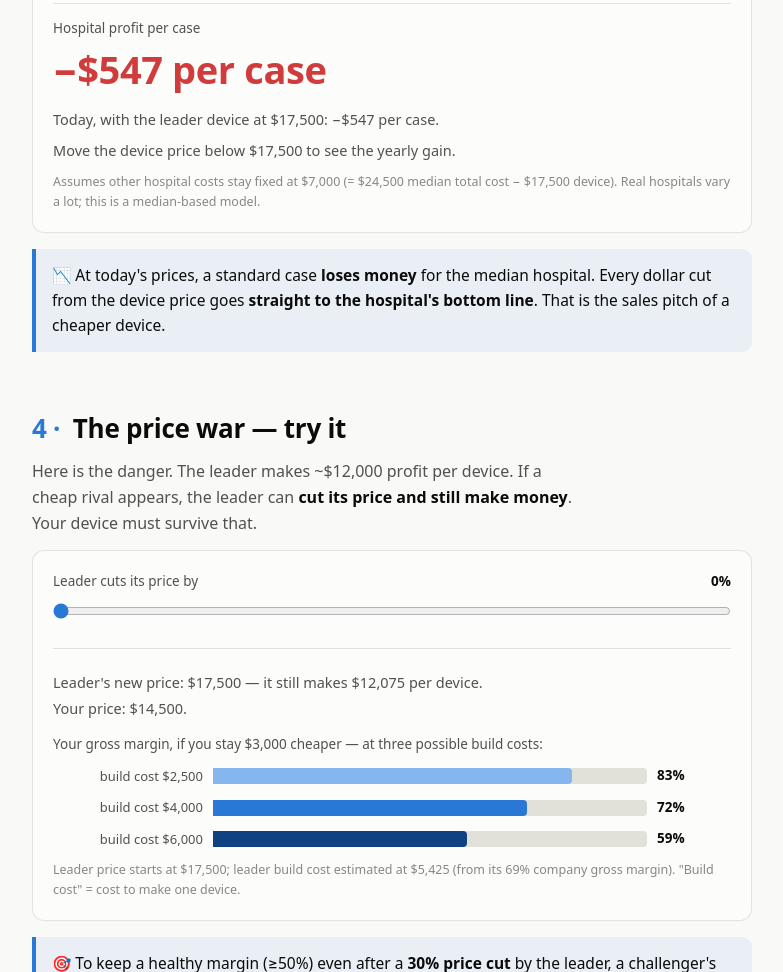
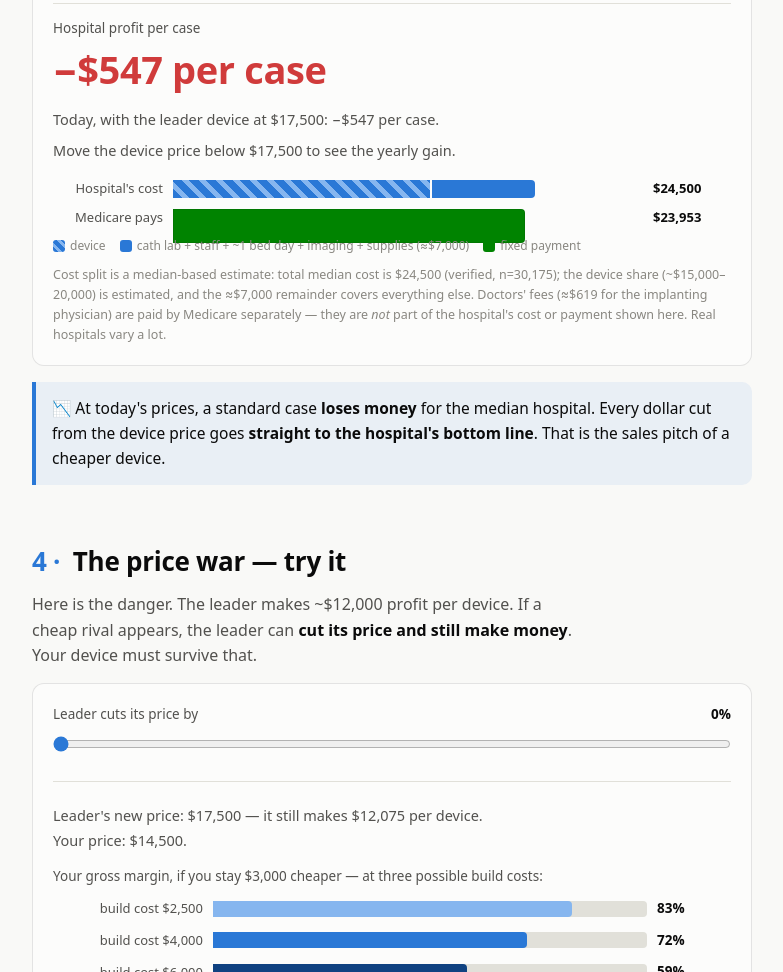
Before and after one commit to Jamesxxx1997/laao-economics, a plain HTML site: page index.html in a window 1280 px wide. Shown: the part 1929-2901 px from the top of the page, without its empty margins (248-1031 px from the left). Drawn offline with Linux system fonts and the light colour scheme.

Commit message:
Add hospital cost breakdown vs Medicare payment bars to section 3
Co-Authored-By: Claude Fable 5 <noreply@anthropic.com>

```diff
--- a/index.html
+++ b/index.html
@@ -92,6 +92,18 @@ input[type=range]{width:100%;accent-color:var(--blue);height:28px;cursor:pointer
 .mtrack{height:16px;background:var(--grid);border-radius:0 4px 4px 0;overflow:hidden}
 .mfill{height:100%;border-radius:0 4px 4px 0;min-width:2px}
 .mrow .pv{font-size:13.5px;font-weight:600;font-variant-numeric:tabular-nums}
+/* cost vs payment bars */
+.cvp{margin-top:16px}
+.cvprow{display:grid;grid-template-columns:110px 1fr 78px;gap:10px;align-items:center;margin-top:8px}
+.cvplb{font-size:13px;color:var(--ink2);text-align:right}
+.cvptrack{display:flex;height:18px}
+.seg{height:100%;min-width:2px}
+.seg.dev{background:repeating-linear-gradient(45deg,var(--blue) 0 7px,var(--blue-lite) 7px 12px);margin-right:2px;cursor:default}
+.seg.other{background:var(--blue);border-radius:0 4px 4px 0;cursor:default}
+.seg.pay{background:var(--green);border-radius:0 4px 4px 0;cursor:default}
+.cvpv{font-size:13px;font-weight:600;font-variant-numeric:tabular-nums}
+.cvpkey{display:flex;gap:14px;flex-wrap:wrap;margin-top:8px;font-size:12px;color:var(--muted)}
+.cvpkey .k{width:12px;height:12px;border-radius:3px;display:inline-block;vertical-align:-2px;margin-right:5px}
 /* levers */
 .levers{display:grid;grid-template-columns:repeat(auto-fit,minmax(230px,1fr));gap:12px;margin-top:14px}
 .lever{background:var(--surface);border:1px solid var(--ring);border-radius:12px;padding:16px}
@@ -180,8 +192,21 @@ footer{margin-top:64px;border-top:1px solid var(--grid);padding-top:20px;font-si
       <div class="big" id="profitBig">−$547</div>
       <div class="sub" id="profitSub"></div>
       <div class="sub" id="yearSub"></div>
+      <div class="cvp">
+        <div class="cvprow"><div class="cvplb">Hospital's cost</div>
+          <div class="cvptrack"><div class="seg dev" id="segDev" data-tip="The device itself — set by your slider"></div><div class="seg other" id="segOther" data-tip="Everything else, ≈$7,000: cath-lab time & staff, ~1 hospital day, imaging, supplies (estimate)"></div></div>
+          <div class="cvpv" id="costVal"></div></div>
+        <div class="cvprow"><div class="cvplb">Medicare pays</div>
+          <div class="cvptrack"><div class="seg pay" id="segPay" data-tip="Fixed payment for this case type (DRG), 2026 national average"></div></div>
+          <div class="cvpv" id="payVal"></div></div>
+        <div class="cvpkey">
+          <span><span class="k" style="background:repeating-linear-gradient(45deg,var(--blue) 0 4px,var(--blue-lite) 4px 7px)"></span>device</span>
+          <span><span class="k" style="background:var(--blue)"></span>cath lab + staff + ~1 bed day + imaging + supplies (≈$7,000)</span>
+          <span><span class="k" style="background:var(--green)"></span>fixed payment</span>
+        </div>
+      </div>
     </div>
-    <p class="note">Assumes other hospital costs stay fixed at $7,000 (= $24,500 median total cost − $17,500 device). Real hospitals vary a lot; this is a median-based model.</p>
+    <p class="note">Cost split is a median-based estimate: total median cost is $24,500 (verified, n=30,175); the device share (~$15,000–20,000) is estimated, and the ≈$7,000 remainder covers everything else. Doctors' fees (≈$619 for the implanting physician) are paid by Medicare separately — they are <em>not</em> part of the hospital's cost or payment shown here. Real hospitals vary a lot.</p>
   </div>
   <div class="callout">📉 At today's prices, a standard case <strong>loses money</strong> for the median hospital. Every dollar cut from the device price goes <strong>straight to the hospital's bottom line</strong>. That is the sales pitch of a cheaper device.</div>
 </section>
@@ -322,6 +347,12 @@ function hospCalc() {
   document.getElementById("yearSub").textContent =
     delta > 0 ? `Yearly gain for the hospital vs today: +${usd(delta)} (${n} cases).`
               : `Move the device price below ${usd(BASE_DEV)} to see the yearly gain.`;
+  const MAXC = 32000, total = d + OTHER_COST;
+  document.getElementById("segDev").style.width = (d / MAXC * 100) + "%";
+  document.getElementById("segOther").style.width = (OTHER_COST / MAXC * 100) + "%";
+  document.getElementById("segPay").style.width = (revenue / MAXC * 100) + "%";
+  document.getElementById("costVal").textContent = usd(total);
+  document.getElementById("payVal").textContent = usd(revenue);
 }
 devPrice.addEventListener("input", hospCalc);
 caseN.addEventListener("input", hospCalc);
```
